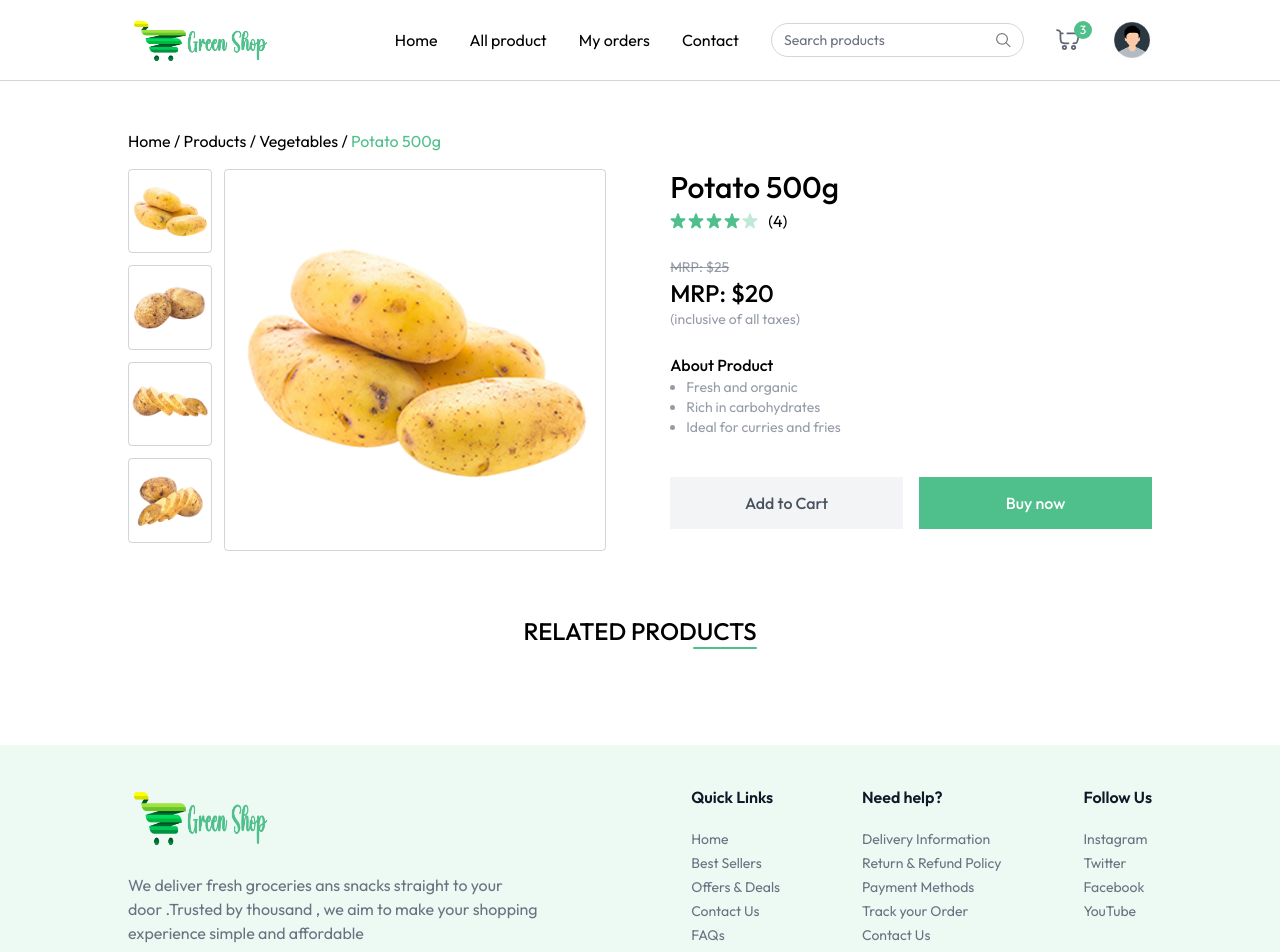
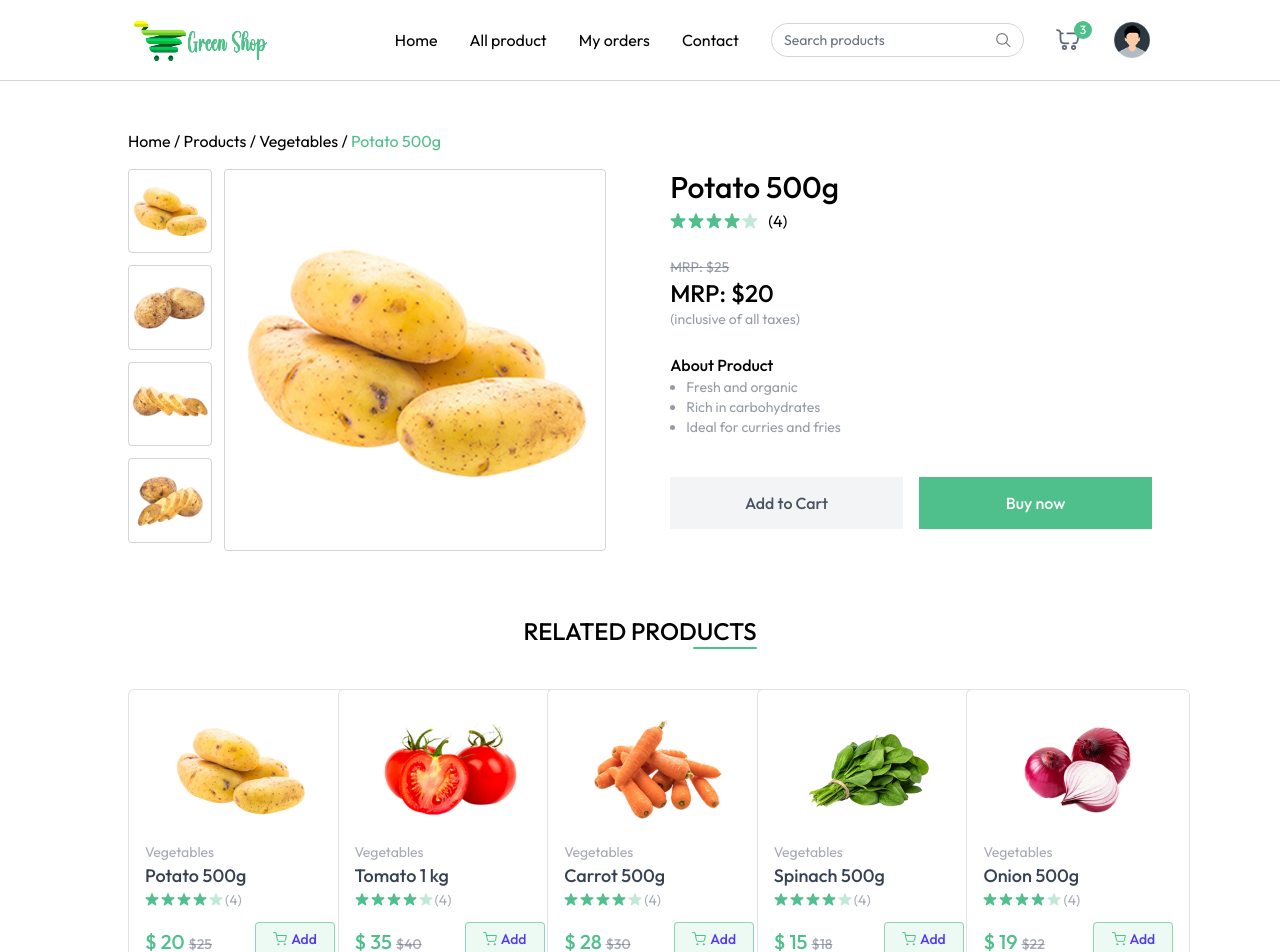
Before and after one commit to JulianaTonu/GreenShop, a React (Vite) app in the folder client/: page /products/vegetables/gd46g23h in a window 1280 px wide. Shown: the top 952 px of the page. Built offline with nearby package versions, Linux system fonts and the light colour scheme.

Commit message:
addrelatedproducts

```diff
--- a/client/src/components/ProductDetails.jsx
+++ b/client/src/components/ProductDetails.jsx
@@ -2,6 +2,7 @@ import { useEffect, useState } from 'react';
 import { useAppContext } from '../context/AppContext';
 import { useParams, Link } from 'react-router-dom';
 import { assets } from '../assets/assets';
+import ProductCard from './ProductCard';
 const ProductDetails = () => {
 
     const { products, navigate, currency, addToCart } = useAppContext();
@@ -98,6 +99,14 @@ const ProductDetails = () => {
                     <p className='text-2xl font-medium uppercase'>Related Products</p>
                     <div className='w-16 h-0.5 bg-primary rounded-full'></div>
                 </div>
+
+                <div className='mt-10 grid grid-cols-1 items-center m-auto sm:grid-cols-3 md:grid-cols-3 gap-3
+            md:gap-6 xl:grid-cols-5 '>
+                    {relatedProducts.filter((product) =>
+                        product.inStock).map((product, index) => (
+                            <ProductCard key={index} product={product} />
+                        ))}
+                </div>
             </div>
 
 
```
